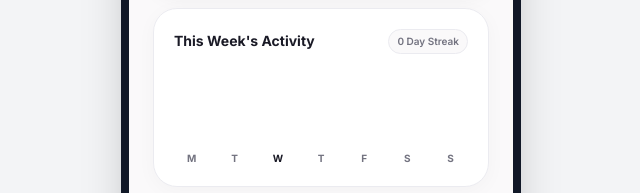
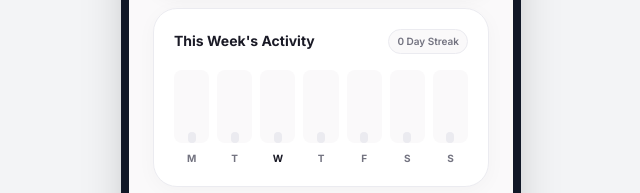
Before and after one commit to ismaelngoie/pelvicfloor, a Next.js app: page /dashboard in a window 1280 px wide. Shown: the part 526-719 px from the top of the page, without its empty margins (319-959 px from the left). Built offline with nearby package versions, Linux system fonts and the light colour scheme.

Commit message:
Update page.js

```diff
--- a/app/dashboard/page.js
+++ b/app/dashboard/page.js
@@ -272,35 +272,37 @@ const WeeklyProgressGraph = ({ streak, goalColor, isTodayDone }) => {
 
       <div className="flex justify-between items-end h-24 gap-2">
         {days.map((day, idx) => {
-          let isActive = false;
-          if (todayIndex !== -1) {
-             const daysAgo = todayIndex - idx;
-             if (daysAgo >= 0) {
-                 if (isTodayDone) {
-                     isActive = daysAgo < streak;
-                 } else {
-                     isActive = daysAgo > 0 && daysAgo <= streak;
+  if (todayIndex === -1) return null;
+
+  // streak ends today if done, otherwise ends yesterday
+  const end = isTodayDone ? todayIndex : todayIndex - 1;
+
+  // If end is before Monday (e.g., it's Monday and not done), nothing to show in this week
+  if (end < 0) {
+    const barColor = "#EBEBF0";
+    return (
+      <div key={idx} className="flex flex-col items-center gap-2 flex-1 h-full">
+        <div className="w-full flex-1 flex items-end justify-center rounded-lg bg-[#FAF9FA] overflow-hidden relative">
+          <div className="w-2 rounded-full transition-all duration-700 ease-out" style={{ height: "15%", backgroundColor: barColor }} />
+        </div>
+        <span className={`text-[10px] font-bold ${idx === todayIndex ? 'text-[#1A1A26]' : 'text-[#737380]'}`}>{day}</span>
+      </div>
+    );
   }
-             }
-          }
+
+  // Fill last `streak` days up to `end`
+  const start = end - (streak - 1);
+  const isActive = streak > 0 && idx >= start && idx <= end;
 
   const height = isActive ? "80%" : "15%";
   const barColor = isActive ? goalColor : "#EBEBF0";
 
   return (
-            <div key={idx} className="flex flex-col items-center gap-2 flex-1">
-              <div className="w-full h-full flex items-end justify-center rounded-lg bg-[#FAF9FA] overflow-hidden relative">
-                <div
-                  className="w-2 rounded-full transition-all duration-700 ease-out"
-                  style={{
-                    height: height,
-                    backgroundColor: barColor
-                  }}
-                />
+    <div key={idx} className="flex flex-col items-center gap-2 flex-1 h-full">
+      <div className="w-full flex-1 flex items-end justify-center rounded-lg bg-[#FAF9FA] overflow-hidden relative">
+        <div className="w-2 rounded-full transition-all duration-700 ease-out" style={{ height, backgroundColor: barColor }} />
       </div>
-              <span className={`text-[10px] font-bold ${idx === todayIndex ? 'text-[#1A1A26]' : 'text-[#737380]'}`}>
-                {day}
-              </span>
+      <span className={`text-[10px] font-bold ${idx === todayIndex ? 'text-[#1A1A26]' : 'text-[#737380]'}`}>{day}</span>
     </div>
   );
 })}
```
Lines whose indentation alone changed are shown as unchanged.
